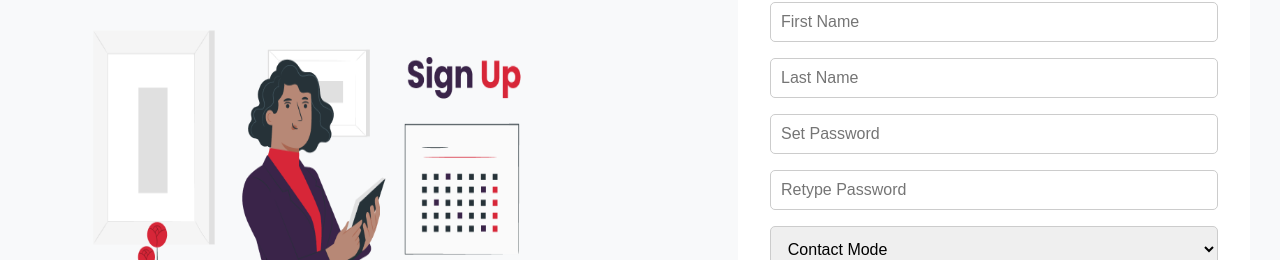
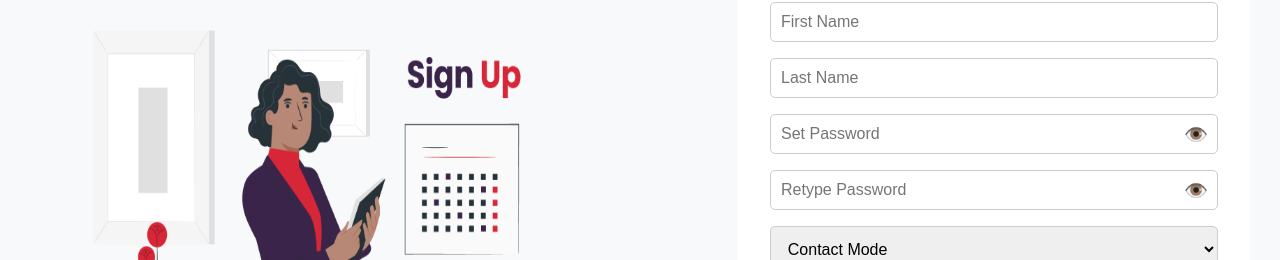
Before and after one commit to aditi1145/Login_signup_app, a React (Create React App) app: page / in a window 1280 px wide. Shown: the part 82-342 px from the top of the page. Built offline with nearby package versions, Linux system fonts and the light colour scheme.

Commit message:
Update SignupForm.jsx

```diff
--- a/src/components/SignupForm.jsx
+++ b/src/components/SignupForm.jsx
@@ -13,11 +13,15 @@ const SignupForm = () => {
     email: '',
     otp: '',
   });
-  const navigate= useNavigate()
+  const navigate = useNavigate();
+
   const [otpSubmit, setOtpSubmit] = useState(false);
+  const [showPassword, setShowPassword] = useState(false);
+  const [showConfirmPassword, setShowConfirmPassword] = useState(false);
+
   const handlesignin = () => {
      navigate('/login');
-  }
+  };
 
   const handleChange = (e) => {
     setFormData({
@@ -38,18 +42,28 @@ const SignupForm = () => {
     e.preventDefault();
     axios.post(`${process.env.REACT_APP_BASE_URL}/api/verify-otp`, formData)
     .then(() => {
-      alert(`Otp Verified!`);
+      alert('Otp Verified!');
       navigate('/login');
     })
     .catch((error) => {
-      alert("Couldn't verify otp or Wrong otp entered!");
+      alert("Couldn't verify otp or wrong otp entered!");
     });
-  }
+  };
+
+
+  const togglePasswordVisibility = () => {
+    setShowPassword(!showPassword);
+  };
+
+
+  const toggleConfirmPasswordVisibility = () => {
+    setShowConfirmPassword(!showConfirmPassword);
+  };
 
   return (
     <div className="signup-form-container">
       <h2>Let us know!</h2>
-      <form onSubmit={otpSubmit  ? submitOtp : handleSubmit }>
+      <form onSubmit={otpSubmit ? submitOtp : handleSubmit}>
         <div className="input-group">
           <input
             type="text"
@@ -70,25 +84,36 @@ const SignupForm = () => {
             hidden={otpSubmit === true}
           />
         </div>
-        <div className="input-group">
+
+        {/* Password field with show/hide toggle */}
+        <div className="input-group password-group">
           <input
-            type="password"
+            type={showPassword ? 'text' : 'password'}
             name="password"
             placeholder="Set Password"
             value={formData.password}
             onChange={handleChange}
           />
+          <span className="password-toggle-icon" onClick={togglePasswordVisibility}>
+            {showPassword ? '🙈' : '👁️'}
+          </span>
         </div>
-        <div className="input-group">
+
+
+        <div className="input-group password-group">
           <input
-            type="password"
+            type={showConfirmPassword ? 'text' : 'password'}
             name="confirmPassword"
             placeholder="Retype Password"
             value={formData.confirmPassword}
             onChange={handleChange}
             hidden={otpSubmit === true}
           />
+          <span className="password-toggle-icon" onClick={toggleConfirmPasswordVisibility}>
+            {showConfirmPassword ? '🙈' : '👁️'}
+          </span>
         </div>
+
         <div className="input-group">
           <select
             name="contactMode"
@@ -101,6 +126,7 @@ const SignupForm = () => {
             <option value="Phone">Phone</option>
           </select>
         </div>
+
         <div className="input-group">
           <input
             type="email"
@@ -110,18 +136,20 @@ const SignupForm = () => {
             onChange={handleChange}
           />
         </div>
-        {/* otp */}
+
+
         <div className="input-group">
           <input
             type="text"
             name="otp"
-            placeholder="otp"
+            placeholder="OTP"
             value={formData.otp}
             onChange={handleChange}
             hidden={otpSubmit !== true}
           />
         </div>
-        <button type="submit">{otpSubmit ? "Verify Otp" : "Sign Up"}</button>
+
+        <button type="submit">{otpSubmit ? 'Verify Otp' : 'Sign Up'}</button>
         <p onClick={handlesignin}>Sign In</p>
       </form>
     </div>
```
